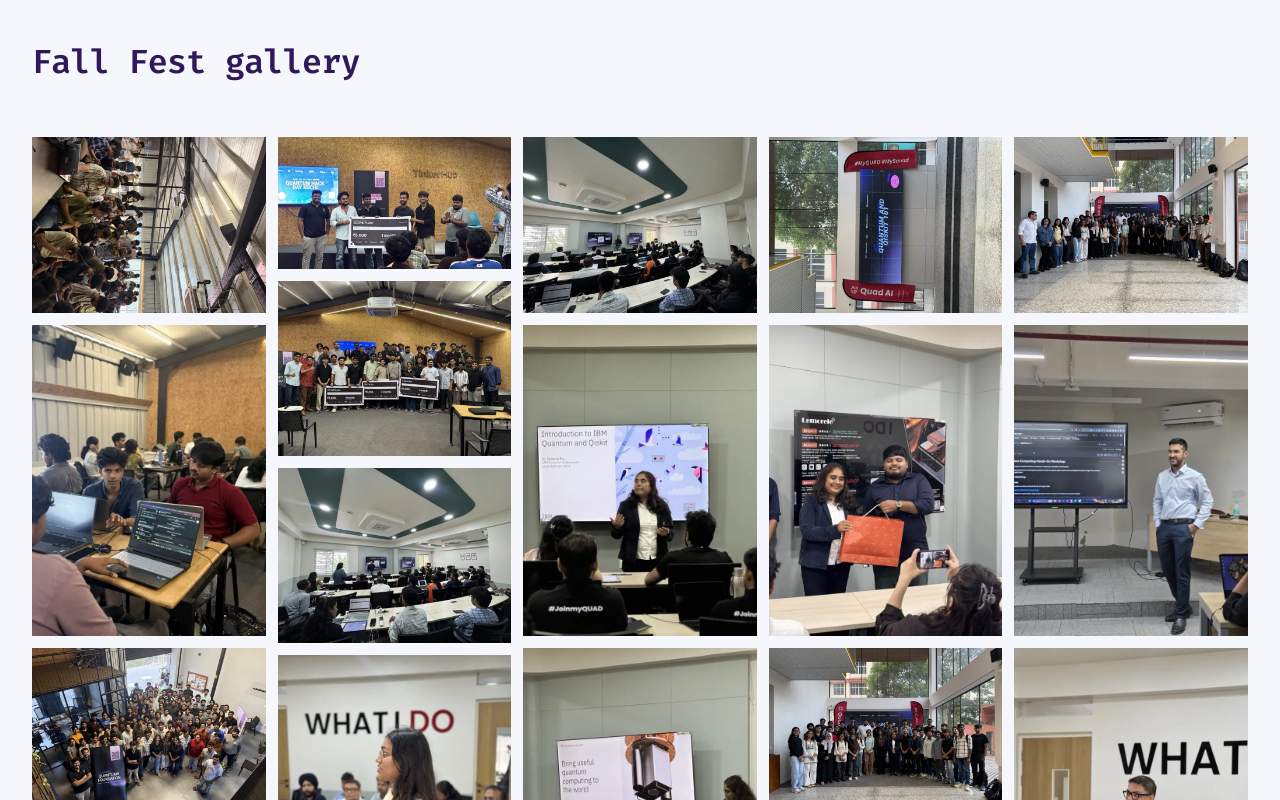
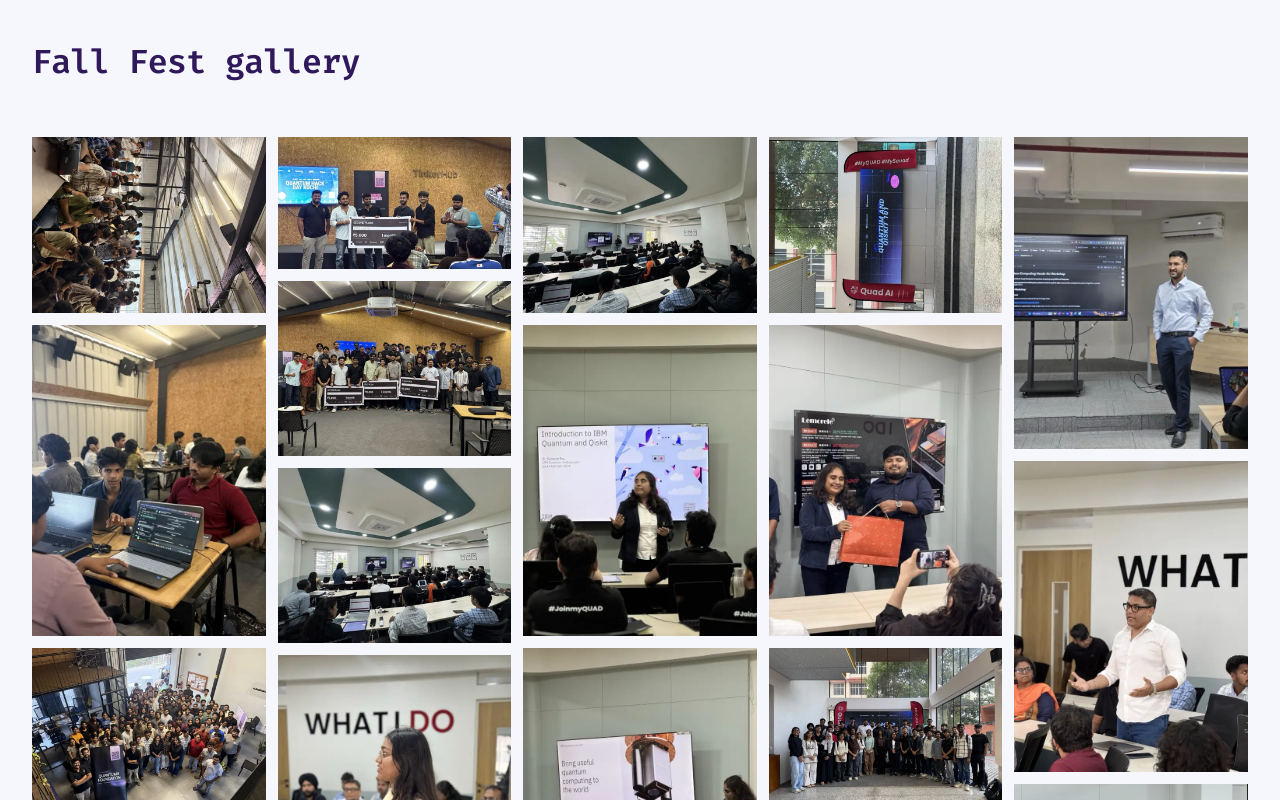
Before and after one commit to quantumx-foundation/qff-2026, a Next.js app: page / in a window 1280 px wide. Shown: the part 2820-3620 px from the top of the page. Built offline with nearby package versions, Linux system fonts and the light colour scheme.

Commit message:
Add the closing-slide photo to the Fall Fest gallery.
Co-Authored-By: Claude Opus 5.5 <noreply@anthropic.com>

```diff
--- a/components/sections/Gallery.tsx
+++ b/components/sections/Gallery.tsx
@@ -7,7 +7,8 @@ import { SectionHeading } from "@/components/ui/SectionHeading";
  * so a phone never downloads the large one. Width and height are the real
  * proportions, which reserves each tile's space before it loads.
  */
-const PHOTOS: { n: number; w: number; h: number }[] = [
+/** `large` is the width of the bigger file when the source was under 1600px. */
+const PHOTOS: { n: number; w: number; h: number; large?: number }[] = [
   { n: 1, w: 4, h: 3 },
   { n: 2, w: 3, h: 4 },
   { n: 3, w: 4, h: 3 },
@@ -25,6 +26,7 @@ const PHOTOS: { n: number; w: number; h: number }[] = [
   { n: 15, w: 4, h: 3 },
   { n: 16, w: 3, h: 4 },
   { n: 17, w: 3, h: 4 },
+  { n: 18, w: 1070, h: 866, large: 1070 },
 ];
 
 const src = (n: number, width: 800 | 1600) =>
@@ -37,17 +39,17 @@ export function Gallery() {
         <SectionHeading id="gallery-heading" lines={["Fall Fest gallery"]} />
 
         <ul className="mt-12 columns-2 gap-2 sm:columns-3 md:gap-3 lg:mt-14 lg:columns-4 xl:columns-5">
-          {PHOTOS.map(({ n, w, h }) => (
+          {PHOTOS.map(({ n, w, h, large = 1600 }) => (
             <li key={n} className="mb-2 break-inside-avoid md:mb-3">
               {/* Plain img: the site ships images unoptimized (see
                   next.config.ts), so next/image would not emit a srcset. */}
               {/* eslint-disable-next-line @next/next/no-img-element */}
               <img
                 src={src(n, 800)}
-                srcSet={`${src(n, 800)} 800w, ${src(n, 1600)} 1600w`}
+                srcSet={`${src(n, 800)} 800w, ${src(n, 1600)} ${large}w`}
                 sizes="(min-width: 1280px) 20vw, (min-width: 1024px) 25vw, (min-width: 640px) 33vw, 50vw"
-                width={w * 100}
-                height={h * 100}
+                width={w}
+                height={h}
                 alt={`Fall Fest photo ${n} of ${PHOTOS.length}`}
                 loading="lazy"
                 decoding="async"
```
Also changed, not shown: public/images/gallery/fall-fest-18-1600.webp (added), public/images/gallery/fall-fest-18-800.webp (added).
